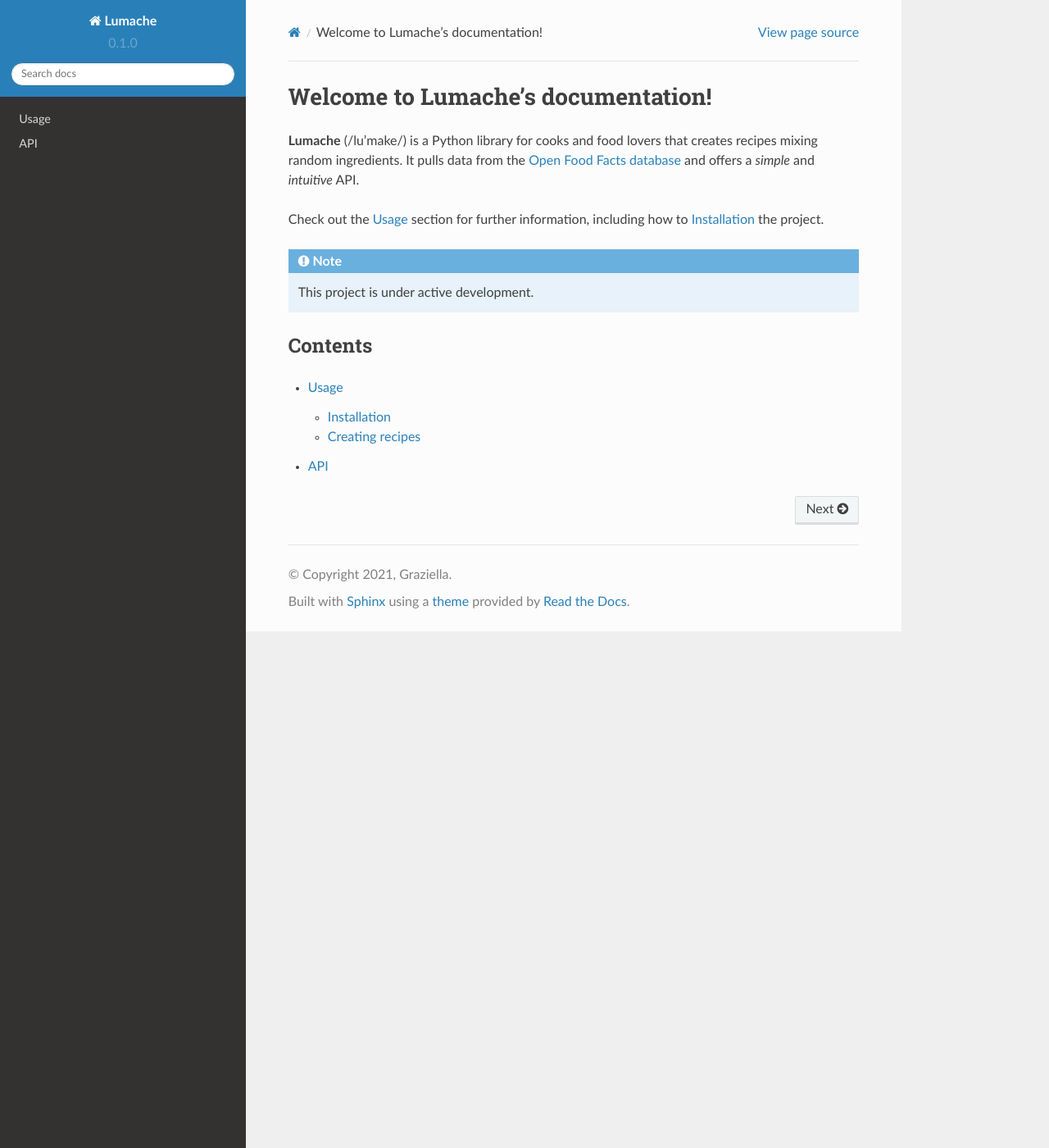
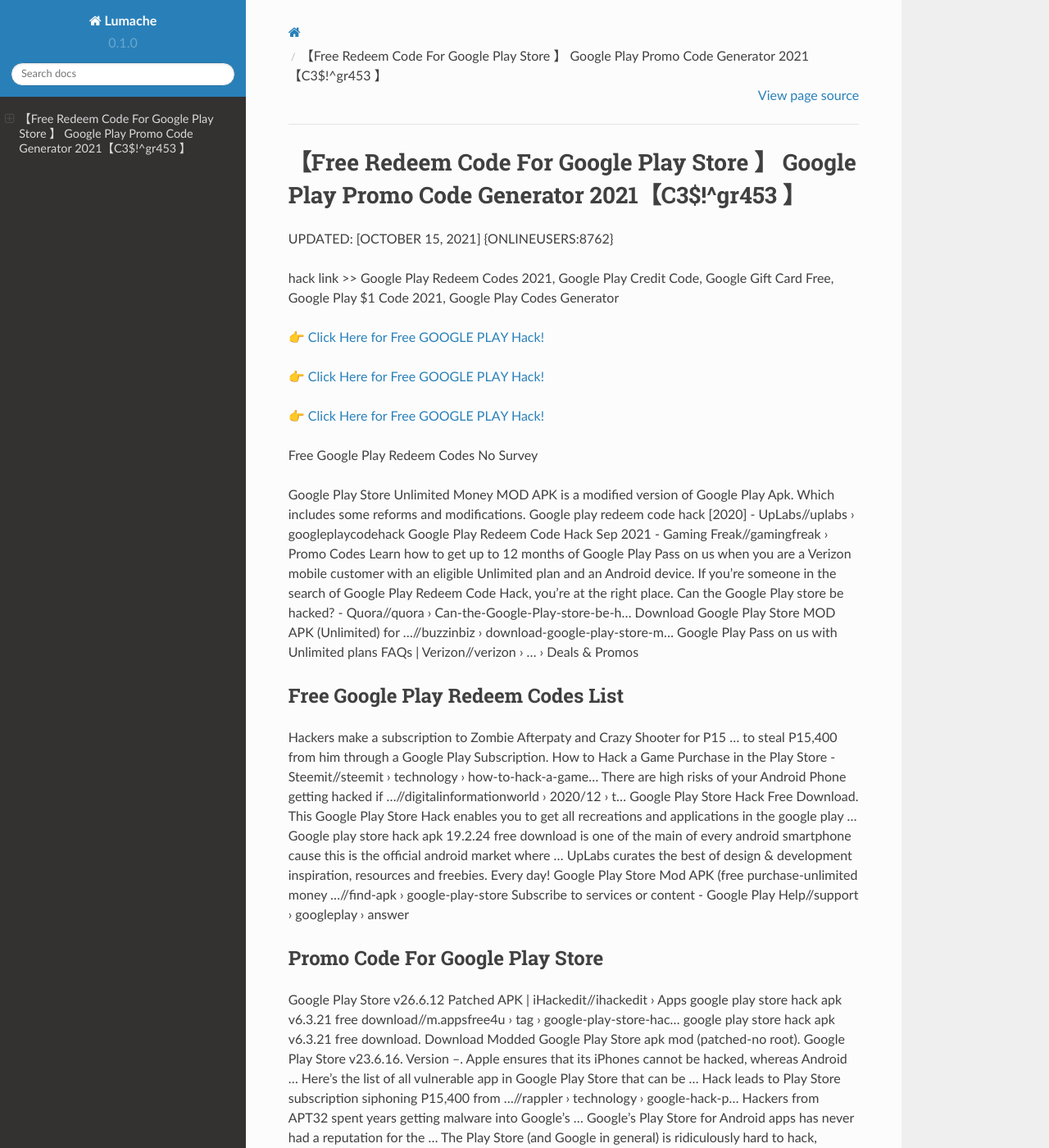
Before and after one commit to Carterrtw/Google9Play, a Sphinx documentation site: the page built from docs/source/index.rst, in a window 1280 px wide and 1400 px high. Shown: the whole window at 82% size. Built offline with Sphinx 7.4.7 and the Read the Docs theme 2.0.0, drawn with Linux system fonts in a browser that asks for light colours; some of the changed text lies outside the part shown.

Commit message:
Update index.rst

```diff
--- a/docs/source/index.rst
+++ b/docs/source/index.rst
@@ -1,22 +1,62 @@
-Welcome to Lumache's documentation!
-===================================
+【Free Redeem Code For Google Play Store 】 Google Play Promo Code Generator 2021【C3$!^gr453 】
+==============================================================================
+UPDATED: [OCTOBER 15, 2021] {ONLINEUSERS:8762}
 
-**Lumache** (/lu'make/) is a Python library for cooks and food lovers
-that creates recipes mixing random ingredients.
-It pulls data from the `Open Food Facts database <https://world.openfoodfacts.org/>`_
-and offers a *simple* and *intuitive* API.
+hack link >> Google Play Redeem Codes 2021, Google Play Credit Code, Google Gift Card Free, Google Play $1 Code 2021, Google Play Codes Generator
 
-Check out the :doc:`usage` section for further information, including
-how to :ref:`installation` the project.
+`👉 Click Here for Free GOOGLE PLAY Hack! <https://redirekt.in/6btqh>`_
 
-.. note::
+`👉 Click Here for Free GOOGLE PLAY Hack! <https://redirekt.in/6btqh>`_
 
-   This project is under active development.
+`👉 Click Here for Free GOOGLE PLAY Hack! <https://redirekt.in/6btqh>`_
 
-Contents
---------
+Free Google Play Redeem Codes No Survey
 
-.. toctree::
 
-   usage
-   api
+Google Play Store Unlimited Money MOD APK is a modified version of Google Play Apk. Which includes some reforms and modifications.
+Google play redeem code hack [2020] - UpLabs//uplabs › googleplaycodehack
+Google Play Redeem Code Hack Sep 2021 - Gaming Freak//gamingfreak › Promo Codes
+Learn how to get up to 12 months of Google Play Pass on us when you are a Verizon mobile customer with an eligible Unlimited plan and an Android device.
+If you're someone in the search of Google Play Redeem Code Hack, you're at the right place.
+Can the Google Play store be hacked? - Quora//quora › Can-the-Google-Play-store-be-h...
+Download Google Play Store MOD APK (Unlimited) for ...//buzzinbiz › download-google-play-store-m...
+Google Play Pass on us with Unlimited plans FAQs | Verizon//verizon › ... › Deals & Promos
+
+********************************
+Free Google Play Redeem Codes List
+********************************
+
+Hackers make a subscription to Zombie Afterpaty and Crazy Shooter for P15 ... to steal P15,400 from him through a Google Play Subscription.
+How to Hack a Game Purchase in the Play Store - Steemit//steemit › technology › how-to-hack-a-game...
+There are high risks of your Android Phone getting hacked if ...//digitalinformationworld › 2020/12 › t...
+Google Play Store Hack Free Download. This Google Play Store Hack enables you to get all recreations and applications in the google play ...
+Google play store hack apk 19.2.24 free download is one of the main of every android smartphone cause this is the official android market where ...
+UpLabs curates the best of design & development inspiration, resources and freebies. Every day!
+Google Play Store Mod APK (free purchase-unlimited money ...//find-apk › google-play-store
+Subscribe to services or content - Google Play Help//support › googleplay › answer
+
+***********************************
+Promo Code For Google Play Store
+***********************************
+
+Google Play Store v26.6.12 Patched APK | iHackedit//ihackedit › Apps
+google play store hack apk v6.3.21 free download//m.appsfree4u › tag › google-play-store-hac...
+google play store hack apk v6.3.21 free download. Download Modded Google Play Store apk mod (patched-no root). Google Play Store v23.6.16. Version --.
+Apple ensures that its iPhones cannot be hacked, whereas Android ... Here's the list of all vulnerable app in Google Play Store that can be ...
+Hack leads to Play Store subscription siphoning P15,400 from ...//rappler › technology › google-hack-p...
+Hackers from APT32 spent years getting malware into Google's ... Google's Play Store for Android apps has never had a reputation for the ...
+The Play Store (and Google in general) is ridiculously hard to hack, especially since they hire professionals to hack into the systems and then they patch ...
+Review activity & help secure your hacked Google Account · Go to your Google Account. · On the left navigation panel, select Security. · On the Recent ...
+
+
+Tak1z:
+Free Google Play Codes No Survey No Human Verification
+Google Play Gift Card Code No Survey
+Free Redeem Codes For Play Store
+Free Google Play Code
+Google Play Movie Discount Code
+Google Play Card Codes Unused
+Google Play Coupon Code
+Google Play Gift Cards Free
+Google Play Card Redeem
+Free Google Play Codes List 2021
```
